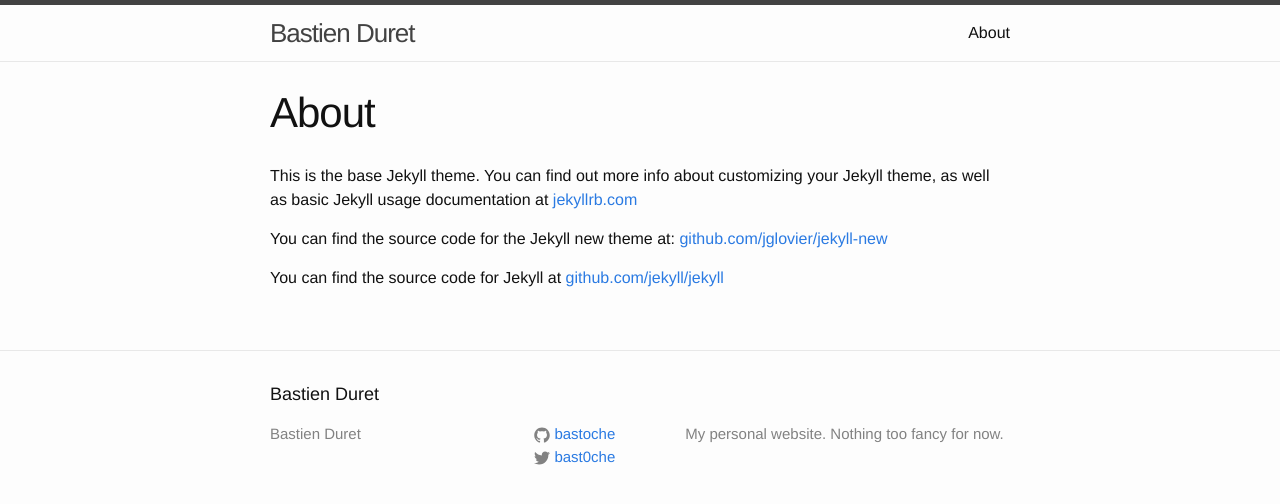
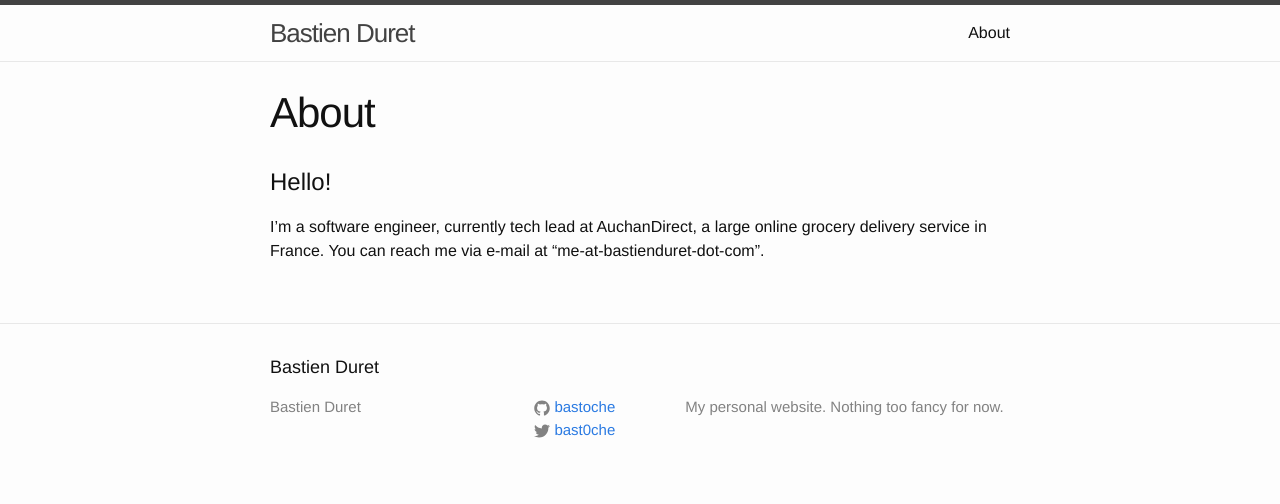
Before and after one commit to bastoche/bastoche.github.io, a Jekyll site: the page built from about.md, in a window 1280 px wide. Shown: the top 504 px of the page. Built offline with Jekyll 4.4.1, drawn with Linux system fonts in a browser that asks for light colours.

Commit message:
added a second post and filled about

```diff
--- /dev/null
+++ b/_includes/pearltrees.html
@@ -0,0 +1 @@
+<iframe src="//www.pearltrees.com/bastoche?embed=2&d=201602011548" width="853" height="604" style="border:0px;" allowtransparency="true"></iframe><span style="display:block; padding-top:2px; color:#818181; font-size:13px;"><a href="http://www.pearltrees.com/bastoche" style=" color:#818181; font-size:13px;" target="_blank">Bastoche</a></span>
--- a/about.md
+++ b/about.md
@@ -4,8 +4,6 @@ title: About
 permalink: /about/
 ---
 
-This is the base Jekyll theme. You can find out more info about customizing your Jekyll theme, as well as basic Jekyll usage documentation at [jekyllrb.com](http://jekyllrb.com/)
+# Hello!
 
-You can find the source code for the Jekyll new theme at: [github.com/jglovier/jekyll-new](https://github.com/jglovier/jekyll-new)
-
-You can find the source code for Jekyll at [github.com/jekyll/jekyll](https://github.com/jekyll/jekyll)
+I'm a software engineer, currently tech lead at AuchanDirect, a large online grocery delivery service in France. You can reach me via e-mail at "me-at-bastienduret-dot-com".
```
Also changed, not shown: _posts/2016-02-01-goodbye-pearltrees.markdown (added, +13 -0 lines), 1 other file.
